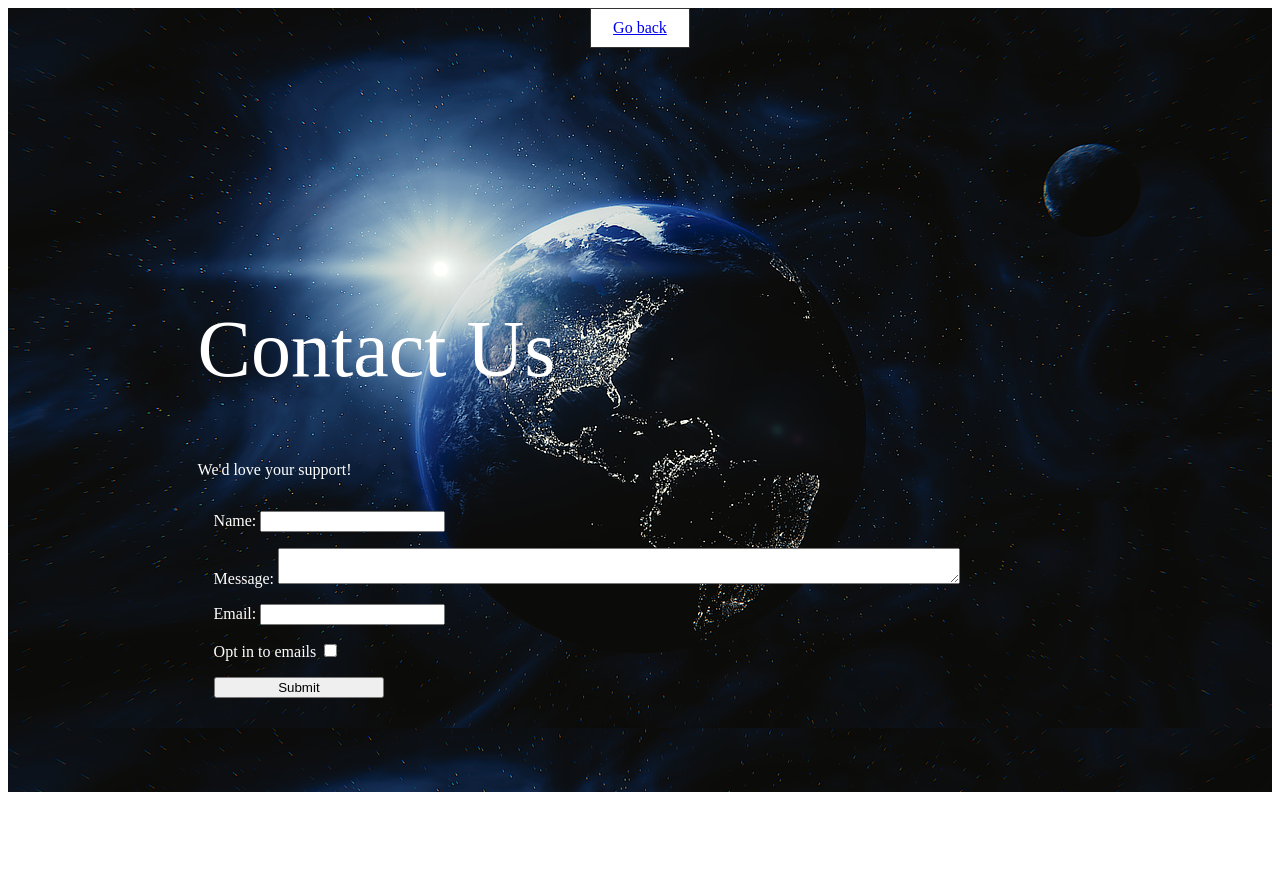
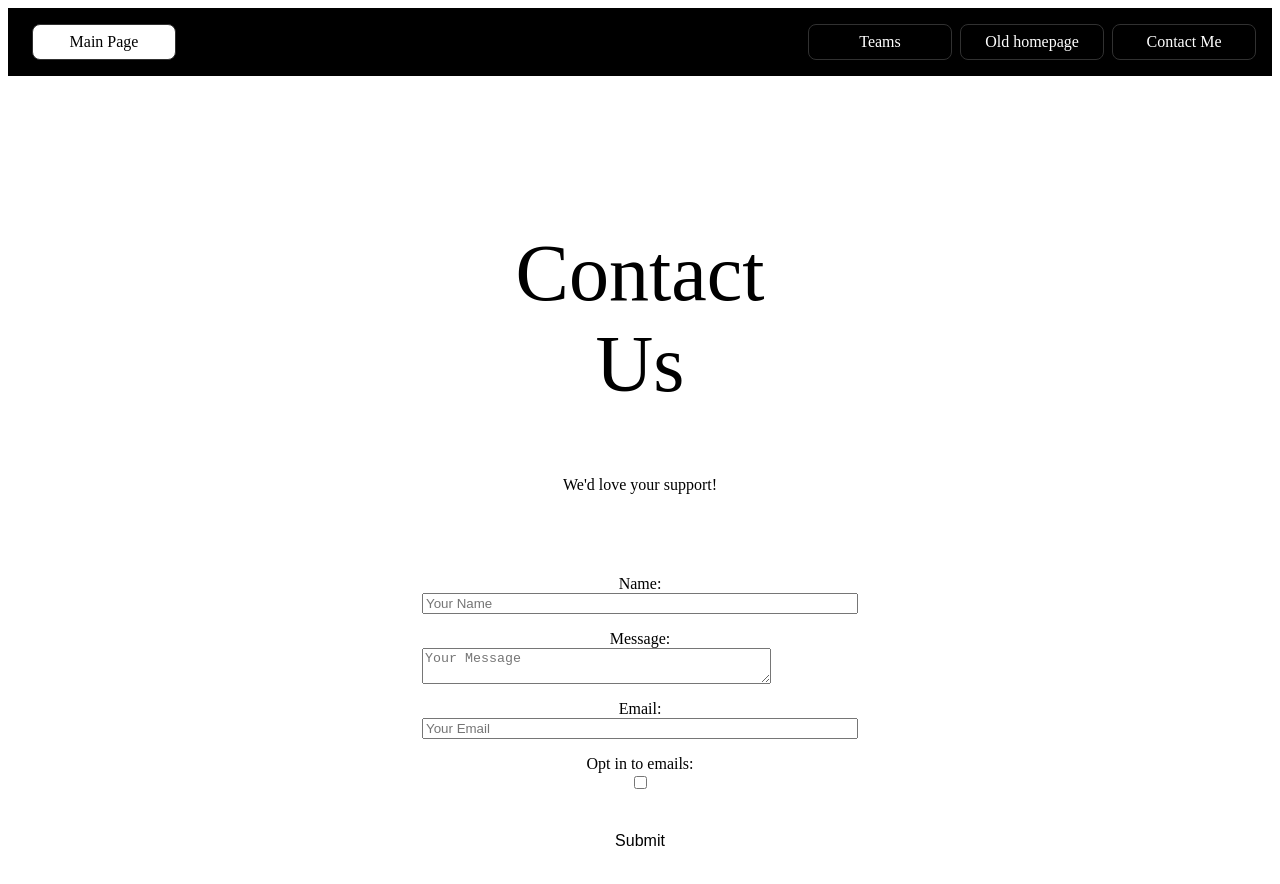
Before and after one commit to donovvann/stackblitz-starters-ypbrj7, a website: page contactpage.html in a window 1280 px wide. Drawn offline with Linux system fonts and the light colour scheme.

Commit message:
updated web w no space n some stuff

```diff
--- a/contactpage.html
+++ b/contactpage.html
@@ -1,56 +1,64 @@
-<html>
+<!DOCTYPE html>
+<html lang="en">
 
 <head>
+    <meta charset="UTF-8">
+    <meta name="viewport" content="width=device-width, initial-scale=1.0">
     <link rel="icon" href="/images/favicon2.ico">
-    <title>
-        Contact Me
-    </title>
-    <link rel="stylesheet" href="styles2.css" />
-    </link>
+    <title>Contact Me</title>
+    <link rel="stylesheet" href="styles2.css">
 </head>
 
 <body>
-    <!-- <div class="uscontactcontainer">
-        <div class="buttongoback">
-            <a href="index.html">Go back</a>
+    <nav class="navbar">
+        <div id="mainpage">
+          <a href="/" aria-current="page">Main Page</a>
         </div>
-        <div id="welcome">
-            <h2 class="titlewelcome">Contact Us</h2>
-            <div>
-                <p> We'd love your support!</p>
-            </div> -->
-    </div>
+        <div class="box1start">
+        <a href="/teams.html">Teams</a>
+        <a href="/old.html">Old homepage</a>
+        <a href="/contactpage.html">Contact Me</a>
+        </div>
+      </nav>
     <div class="containercontact">
         <div class="uscontactcontainer">
-            <div class="buttongoback">
-                <a href="index.html">Go back</a>
-            </div>
+            <!-- <div class="buttongoback"> -->
+                <!-- <a href="index.html">Go back</a> -->
+            <!-- </div> -->
+
             <div id="welcome">
                 <h2 class="titlewelcome">Contact Us</h2>
-                <div>
-                    <p> We'd love your support!</p>
-                </div>
-        <form class="form">
-            <label>
-                Name: <input type="text" required />
-            </label>
-            <label>
-                Message: <textarea style="width:80%"></textarea>
-            </label>
-            <label>
-                Email: <input type="text" name="email" id="email" required>
-            </label>
-            <label>
-                Opt in to emails <input type="checkbox" />
-            </label>
-            <input type="submit" style="width:20%" />
-        </form>
-        <script>
-            function formSubmission() {
-                alert("form successfully submitted");
-            }
-        </script>
+                <p>We'd love your support!</p>
+            </div>
+
+            <form class="form" onsubmit="return formSubmission()">
+                <label for="name">
+                    Name:
+                    <input type="text" id="name" name="name" placeholder="Your Name" required>
+                </label>
+                <label for="message">
+                    Message:
+                    <textarea id="message" name="message" style="width:80%" placeholder="Your Message"></textarea>
+                </label>
+                <label for="email">
+                    Email:
+                    <input type="email" id="email" name="email" placeholder="Your Email" required>
+                </label>
+                <label for="optin">
+                    Opt in to emails:
+                    <input type="checkbox" id="optin" name="optin">
+                </label>
+                <button type="submit" style="width:20%">Submit</button>
+            </form>
+        </div>
     </div>
+
+    <script>
+        function formSubmission() {
+            alert("Form successfully submitted!");
+            return false;
+        }
+    </script>
 </body>
 
 </html>
--- a/styles2.css
+++ b/styles2.css
@@ -15,26 +15,29 @@
 .container {
     text-align: center;
     margin-top: auto;
-    background-image: url("images/space1.png");
+    /* background-image: url("images/space1.png");  */
     width: 100%;
-    color: #ffffff;
+    color: #000000;
     height: 100%;
 }
 .containercontact {
-  text-align: start;
-  margin-top: auto;
-  background-image: url("images/space1.png");
+  display: flex;
+  justify-content: center;
+  align-items: center;
+  height: 100vh;
+  text-align: center;
+  /* background-image: url("images/space1.png"); */
+  background-size: cover;
+  color: #000000;
+}
+
+.uscontactcontainer {
+  /* background-color: rgba(0, 0, 0, 0.8);  */
+  padding: 2rem;
+  border-radius: 10px;
+  /* box-shadow: 0 4px 10px rgba(0, 0, 0, 0.5); */
+  max-width: 500px;
   width: 100%;
-  color: #ffffff;
-  height: 100%;
-}
-.uscontainercontact {
-  text-align: start;
-  margin-top: auto;
-  background-image: url("images/space1.png");
-  width: 100%;
-  color: #ffffff;
-  height: 100%;
 }
 
 #welcome {
@@ -99,12 +102,12 @@
     justify-content: flex-end;
   }
 
-  .form {
+  .form label {
+    display: flex;
     flex-direction: column;
-    display: flex;
-    padding: 1rem;
-    gap: 1rem;
-  }
+    margin-bottom: 1rem;
+    font-size: 1rem;
+}
 
 #table {
   padding: 0.5rem;
@@ -113,3 +116,19 @@
 td {
   padding: 1rem;
 }
+
+button {
+  margin-top: 1rem;
+  padding: 0.5rem 1rem;
+  background-color: #ffffff;
+  color: #000000;
+  border: none;
+  border-radius: 5px;
+  cursor: pointer;
+  font-size: 1rem;
+  transition: background-color 0.3s ease;
+}
+
+button:hover {
+  background-color: #dcdcdc;
+}
```
Also changed, not shown: index.html (+16 -11 lines), teams.html (+10 -0 lines).
